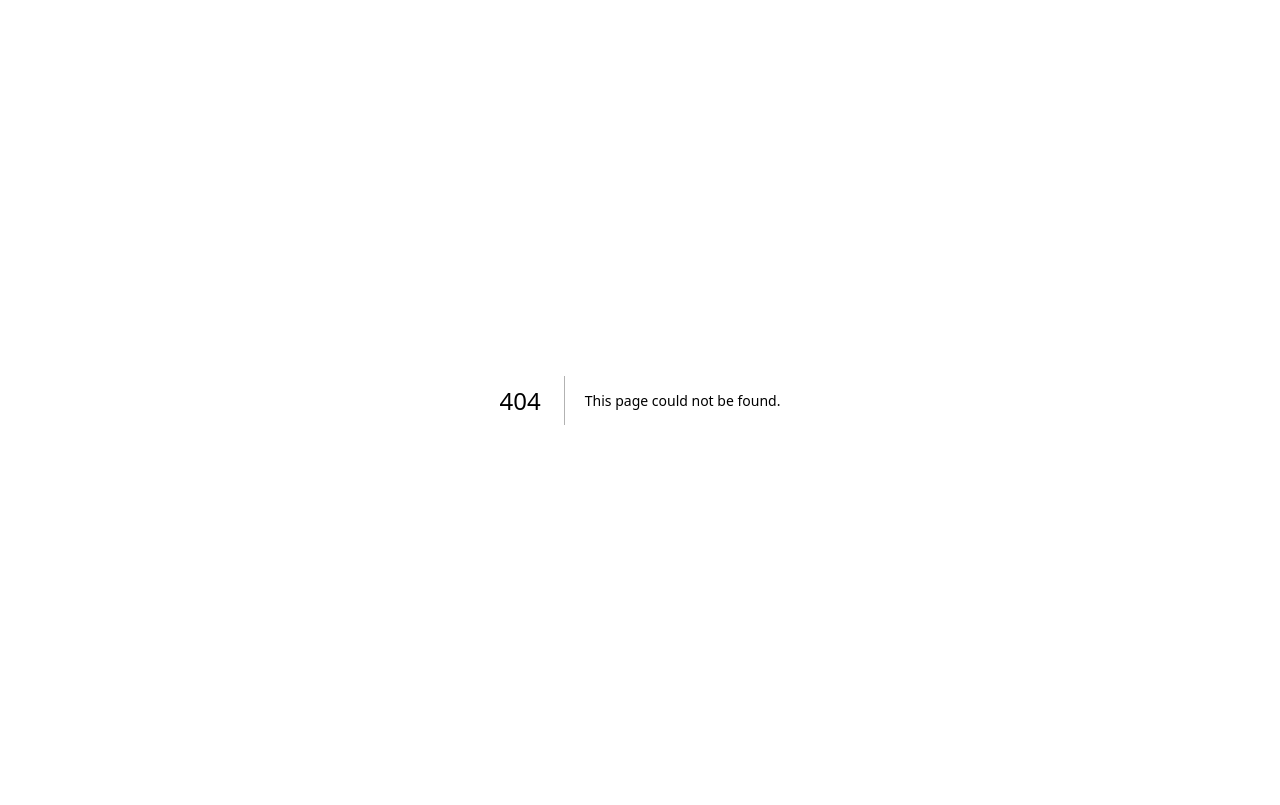
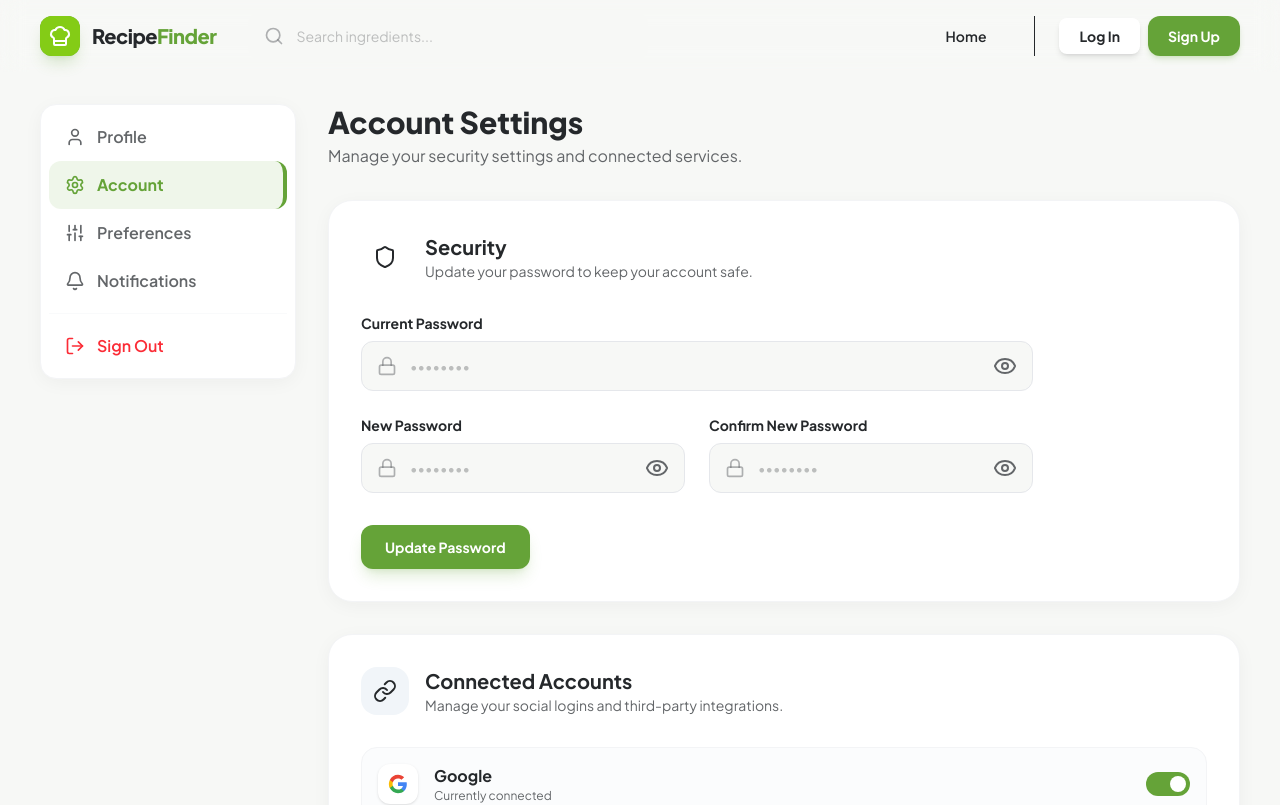
Before and after one commit to arvelfranciso0/recipefinder, a Next.js app: page /settings/account in a window 1280 px wide. Before the commit this address had no page. Shown: the top 805 px of the page. Built offline with nearby package versions, Linux system fonts and the light colour scheme.

Commit message:
feat: implement account ui

```diff
--- /dev/null
+++ b/src/app/(main)/settings/account/_components/social-toggle.tsx
@@ -0,0 +1,42 @@
+import React from "react";
+
+interface SocialToggleProps {
+  name: string;
+  description: string;
+  connected: boolean;
+  icon: React.ReactNode;
+}
+
+export function SocialToggle({
+  name,
+  description,
+  connected,
+  icon,
+}: SocialToggleProps) {
+  return (
+    <div className="flex items-center justify-between p-4 rounded-2xl border border-gray-100 dark:border-white/5 bg-slate-50/50 dark:bg-white/5">
+      <div className="flex items-center gap-4">
+        <div className="w-10 h-10 bg-white dark:bg-white/10 rounded-xl shadow-sm flex items-center justify-center">
+          {icon}
+        </div>
+        <div>
+          <p className="font-bold text-foreground">{name}</p>
+          <p className="text-xs text-muted">{description}</p>
+        </div>
+      </div>
+
+      {/* Custom Accessible Toggle */}
+      <button
+        className={`relative inline-flex h-6 w-11 items-center rounded-full transition-colors focus:outline-none focus:ring-2 focus:ring-primary focus:ring-offset-2 ${
+          connected ? "bg-primary" : "bg-gray-200 dark:bg-white/20"
+        }`}
+      >
+        <span
+          className={`inline-block h-4 w-4 transform rounded-full bg-white transition-transform ${
+            connected ? "translate-x-6" : "translate-x-1"
+          }`}
+        />
+      </button>
+    </div>
+  );
+}
--- /dev/null
+++ b/src/app/(main)/settings/account/page.tsx
@@ -0,0 +1,161 @@
+import { Shield, Link as LinkIcon, Lock, Eye } from "lucide-react";
+import { InputField } from "@/components/ui/input";
+import Button from "@/components/ui/button";
+import { SocialToggle } from "./_components/social-toggle";
+import { Google } from "@/components/icons/google";
+import { Fb } from "@/components/icons/fb";
+
+export default function AccountSettings() {
+  return (
+    <section className="flex-1 space-y-8">
+      {/* Page Header */}
+      <div>
+        <h2 className="text-3xl font-black text-foreground">
+          Account Settings
+        </h2>
+        <p className="text-muted dark:text-muted/80 mt-1">
+          Manage your security settings and connected services.
+        </p>
+      </div>
+
+      <div className="bg-white dark:bg-white/5 rounded-3xl p-6 md:p-8 soft-shadow border border-gray-100 dark:border-white/10">
+        <div className="flex items-center gap-4 mb-8">
+          <div className=" dark:bg-white/10 p-3 rounded-2xl text-foreground">
+            <Shield className="w-6 h-6" />
+          </div>
+          <div>
+            <h3 className="text-xl font-bold">Security</h3>
+            <p className="text-sm text-muted">
+              Update your password to keep your account safe.
+            </p>
+          </div>
+        </div>
+
+        <div className="grid gap-6 max-w-2xl">
+          <div>
+            <label
+              className="block text-sm font-bold text-foreground mb-2"
+              htmlFor="current-password"
+            >
+              Current Password
+            </label>
+            <div className="relative">
+              <span className="material-symbols-outlined absolute left-4 top-1/2 -translate-y-1/2 text-muted/50">
+                <Lock />
+              </span>
+              <InputField
+                id="current-password"
+                type="password"
+                placeholder="••••••••"
+                icon={Lock}
+                className="w-full"
+              />
+
+              <button
+                type="button"
+                className="absolute cursor-pointer right-4 top-1/2 -translate-y-1/2 text-muted hover:text-foreground"
+              >
+                <Eye />
+              </button>
+            </div>
+          </div>
+          <div className="grid md:grid-cols-2 gap-6">
+            <div>
+              <label
+                className="block text-sm font-bold text-foreground mb-2"
+                htmlFor="new-password"
+              >
+                New Password
+              </label>
+              <div className="relative">
+                <span className="material-symbols-outlined absolute left-4 top-1/2 -translate-y-1/2 text-muted/50">
+                  <Lock />
+                </span>
+                <InputField
+                  id="new-password"
+                  type="password"
+                  placeholder="••••••••"
+                  icon={Lock}
+                  className="w-full"
+                />
+
+                <button
+                  type="button"
+                  className="absolute cursor-pointer right-4 top-1/2 -translate-y-1/2 text-muted hover:text-foreground"
+                >
+                  <Eye />
+                </button>
+              </div>
+            </div>
+            <div>
+              <label
+                className="block text-sm font-bold text-foreground mb-2"
+                htmlFor="confirm-new-password"
+              >
+                Confirm New Password
+              </label>
+              <div className="relative">
+                <span className="material-symbols-outlined absolute left-4 top-1/2 -translate-y-1/2 text-muted/50">
+                  <Lock />
+                </span>
+                <InputField
+                  id="confirm-new-password"
+                  type="password"
+                  placeholder="••••••••"
+                  icon={Lock}
+                  className="w-full"
+                />
+
+                <button
+                  type="button"
+                  className="absolute cursor-pointer right-4 top-1/2 -translate-y-1/2 text-muted hover:text-foreground"
+                >
+                  <Eye />
+                </button>
+              </div>
+            </div>
+          </div>
+          <div className="pt-2">
+            <Button variant="primary">Update Password</Button>
+          </div>
+        </div>
+      </div>
+
+      {/* Connected Accounts Card */}
+      <div className="bg-white dark:bg-white/5 rounded-3xl p-6 md:p-8 soft-shadow border border-gray-100 dark:border-white/10">
+        <div className="flex items-center gap-4 mb-8">
+          <div className="bg-slate-100 dark:bg-white/10 p-3 rounded-2xl text-foreground">
+            <LinkIcon className="w-6 h-6" />
+          </div>
+          <div>
+            <h3 className="text-xl font-bold">Connected Accounts</h3>
+            <p className="text-sm text-muted">
+              Manage your social logins and third-party integrations.
+            </p>
+          </div>
+        </div>
+
+        <div className="space-y-4">
+          <SocialToggle
+            name="Google"
+            connected={true}
+            description="Currently connected"
+            icon={<Google />}
+          />
+          <SocialToggle
+            name="Facebook"
+            connected={false}
+            description="Not connected"
+            icon={<Fb />}
+          />
+        </div>
+      </div>
+
+      {/* Footer Actions */}
+      <div className="flex items-center justify-end gap-4 pt-4">
+        <Button variant="ghost">Cancel</Button>
+        <Button variant="primary">Save Changes</Button>
+      </div>
+    </section>
+  );
+}
```
